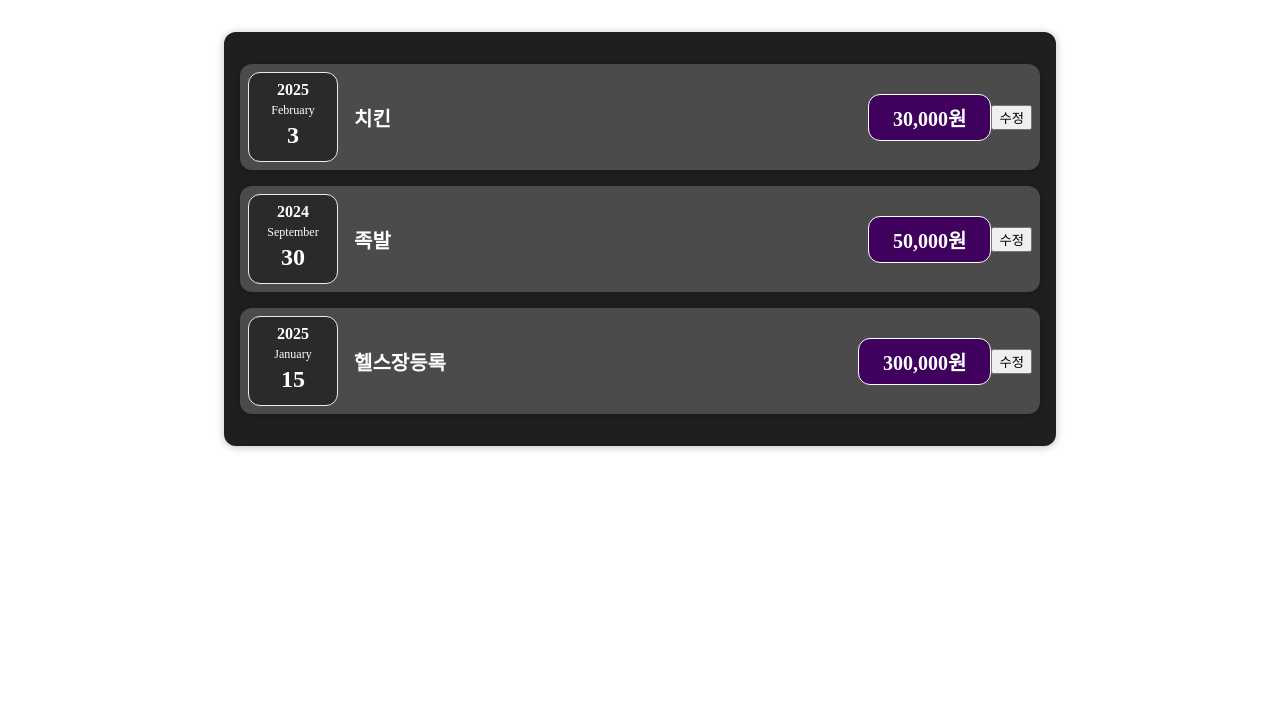
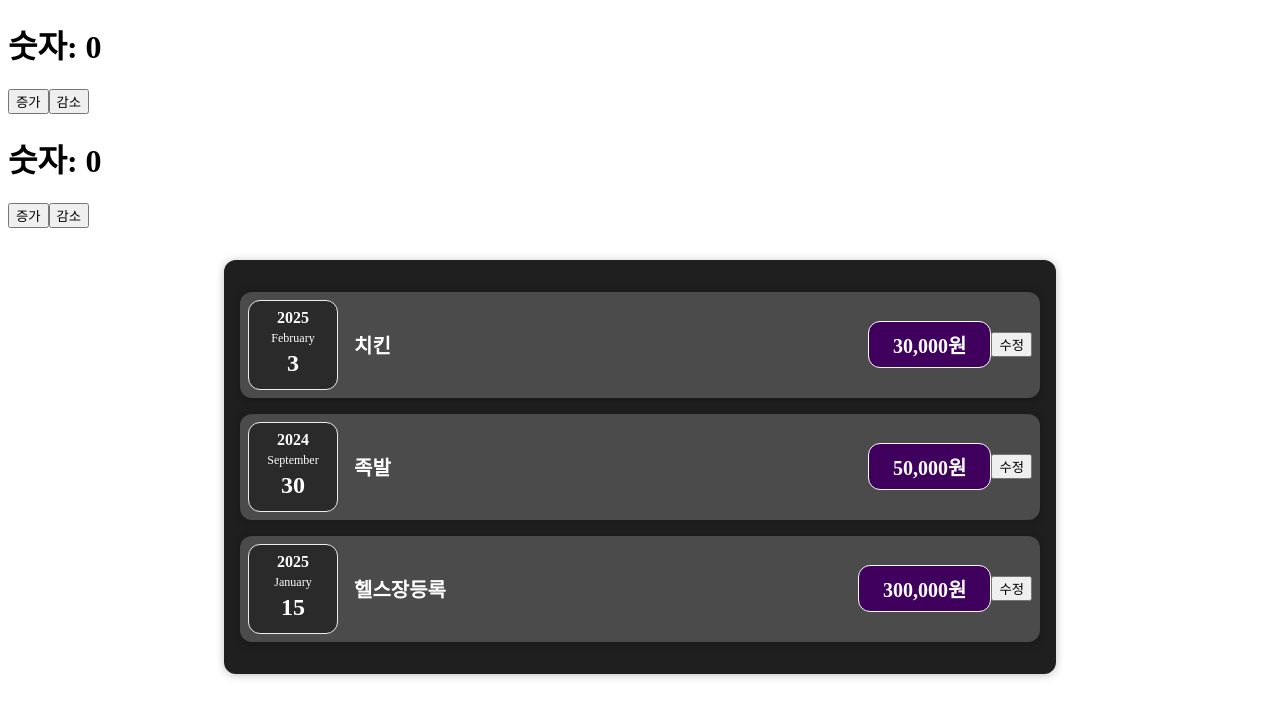
Before and after one commit to ThoI-i/react-study202501, a React (Vite) app: page / in a window 1280 px wide. Shown: the top 718 px of the page. Built offline with nearby package versions, Linux system fonts and the light colour scheme.

Commit message:
250204 10:30 # 2-2-2. 카운터 예제

```diff
--- a/src/App.jsx
+++ b/src/App.jsx
@@ -1,3 +1,4 @@
+import Counter from "./components/Counter";
 import ExpenseList from "./components/expenses/ExpenseList";
 
 // 컴포넌트
@@ -24,6 +25,9 @@
 
   return (
     <>
+    <Counter />
+    {/* 카운터 따로따로 작동됨 */}
+    <Counter />
       <ExpenseList expenses={expenses} />
     </>
   );
--- /dev/null
+++ b/src/components/Counter.jsx
@@ -0,0 +1,31 @@
+import React, { useState } from 'react';
+
+const Counter = () => {
+
+  // useState의 리턴값 :
+  // 1- 상태관리 변수값
+  // 2- 상태변경 함수
+  const [count, setCount] = useState(0);
+  console.log('1. init count: ', count);
+
+
+  const increaseHandler = () => {
+    // 상태값을 업데이트할 때는 상태값에 직접 접근하면 안되고
+    // 반드시 setter를 통해 업데이트해야함
+    setCount(count + 1);
+    // 상태 업데이트는 리렌더링 이후에 일어남
+    console.log('2. count by click: ', count);
+  };
+  const decreaseHandler = () => setCount(count - 1);
+
+  console.log('3. last count: ', count);
+  return (
+    <div>
+      <h1>숫자: { count }</h1>
+      <button onClick={increaseHandler}>증가</button>
+      <button onClick={decreaseHandler}>감소</button>
+    </div>
+  );
+};
+
+export default Counter;
```
